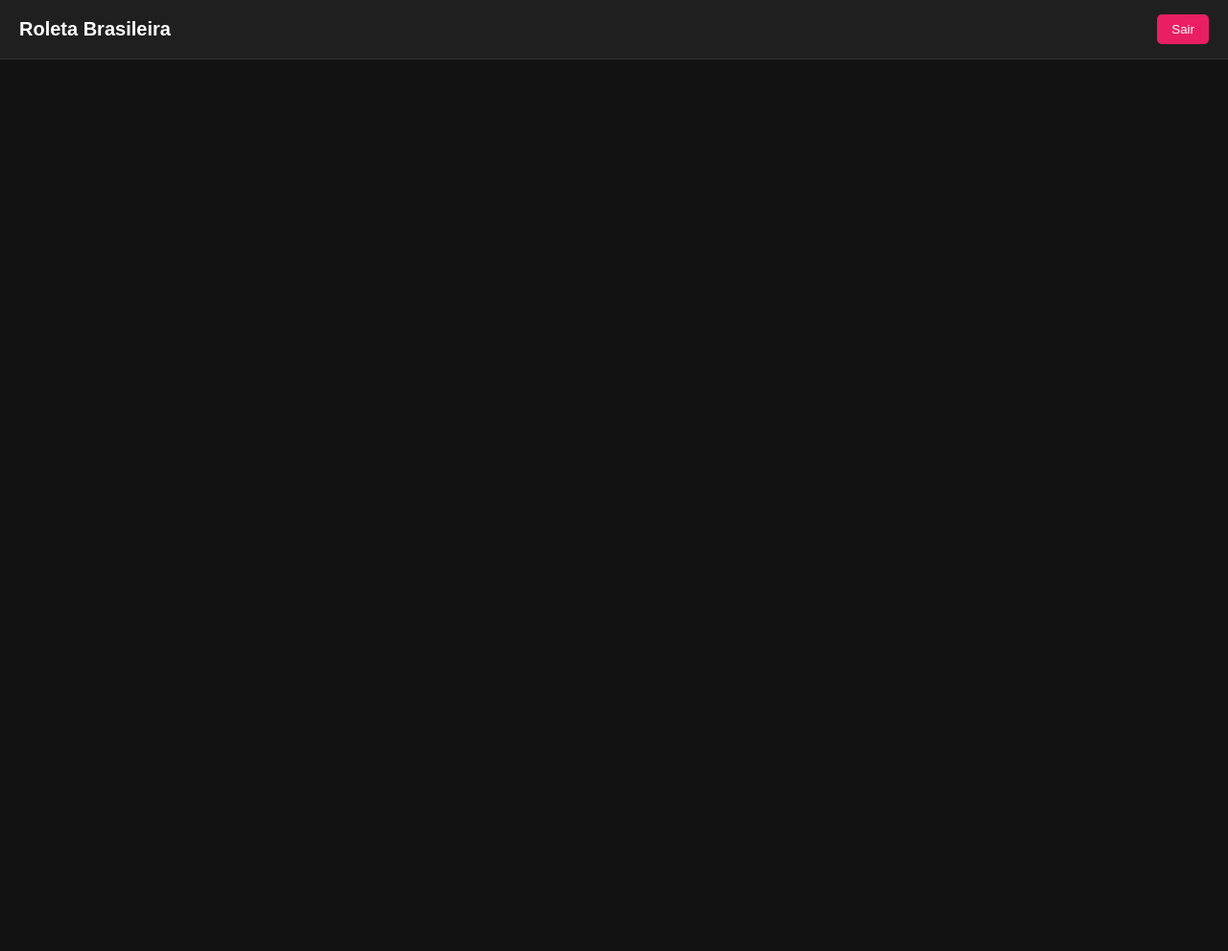
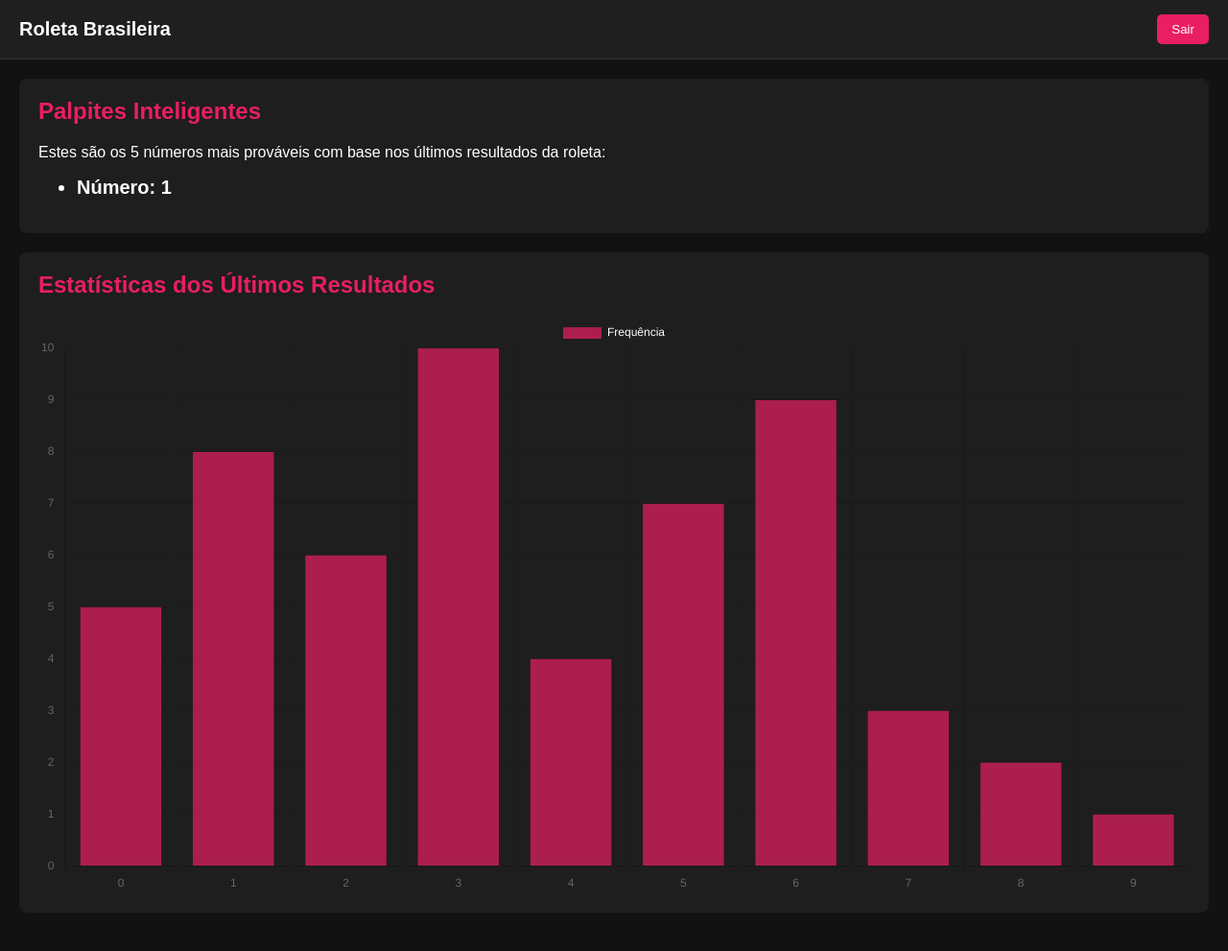
Before and after one commit to nilopb/roletainteligentanalitic, a Flask app: template templates/dashboard.html in a window 1280 px wide. Shown: the whole page at 96% size. Before the commit the page ends 62 px from the top, so only its background shows below. Run offline with Flask 3, Linux system fonts and the light colour scheme; the template is opened without the code that fills it: most values are stand-ins (such as "Sample title", 1, 10 or a date in 2020).

Commit message:
Update dashboard.html

```diff
--- a/templates/dashboard.html
+++ b/templates/dashboard.html
@@ -61,4 +61,53 @@
     </form>
   </header>
 
-  <main>
+  <main>     <div class="section">
+      <h2>Palpites Inteligentes</h2>
+      {% if palpites %}
+        <p>Estes são os 5 números mais prováveis com base nos últimos resultados da roleta:</p>
+        <ul>
+          {% for num in palpites %}
+            <li style="font-size: 20px; font-weight: bold;">Número: {{ num }}</li>
+          {% endfor %}
+        </ul>
+      {% else %}
+        <p>Não foi possível gerar os palpites agora. Tente novamente mais tarde.</p>
+      {% endif %}
+    </div>
+<div class="section">
+  <h2>Estatísticas dos Últimos Resultados</h2>
+  <canvas id="graficoRoleta" width="400" height="200"></canvas>
+</div>
+
+<script src="https://cdn.jsdelivr.net/npm/chart.js"></script>
+<script>
+  // Dados de exemplo: números e suas frequências
+  const dados = {
+    labels: [0, 1, 2, 3, 4, 5, 6, 7, 8, 9],  // números da roleta
+    datasets: [{
+      label: 'Frequência',
+      data: [5, 8, 6, 10, 4, 7, 9, 3, 2, 1],  // exemplo de frequências (vai substituir depois)
+      backgroundColor: 'rgba(233, 30, 99, 0.7)'
+    }]
+  };
+
+  const config = {
+    type: 'bar',
+    data: dados,
+    options: {
+      scales: {
+        y: {
+          beginAtZero: true
+        }
+      },
+      plugins: {
+        legend: { labels: { color: 'white' } }
+      }
+    }
+  };
+
+  const meuGrafico = new Chart(
+    document.getElementById('graficoRoleta'),
+    config
+  );
+</script>
```
